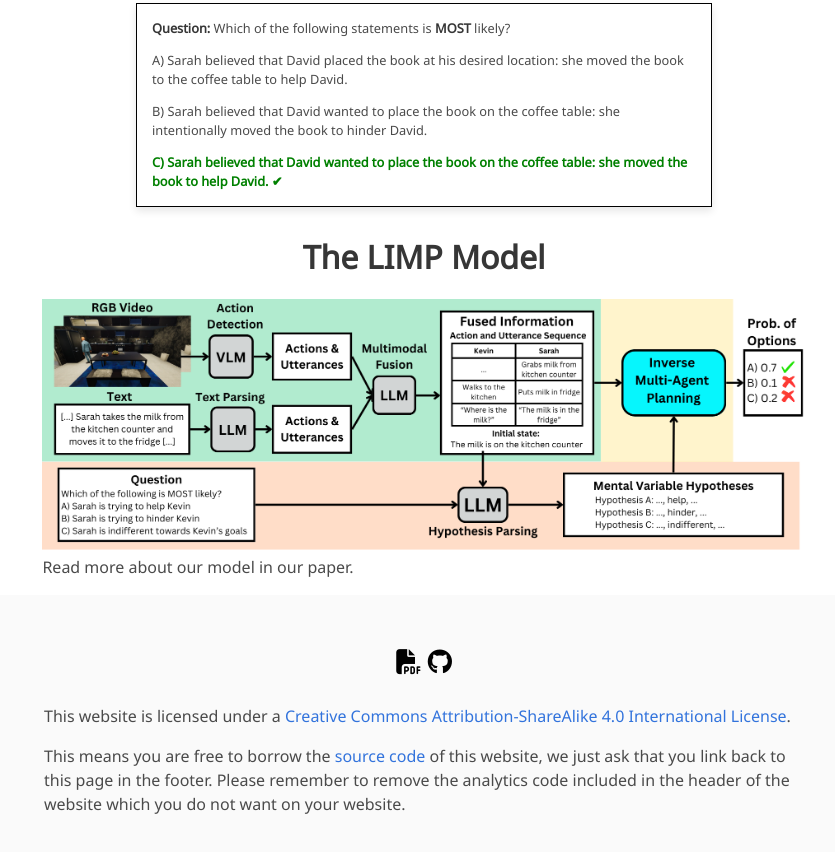
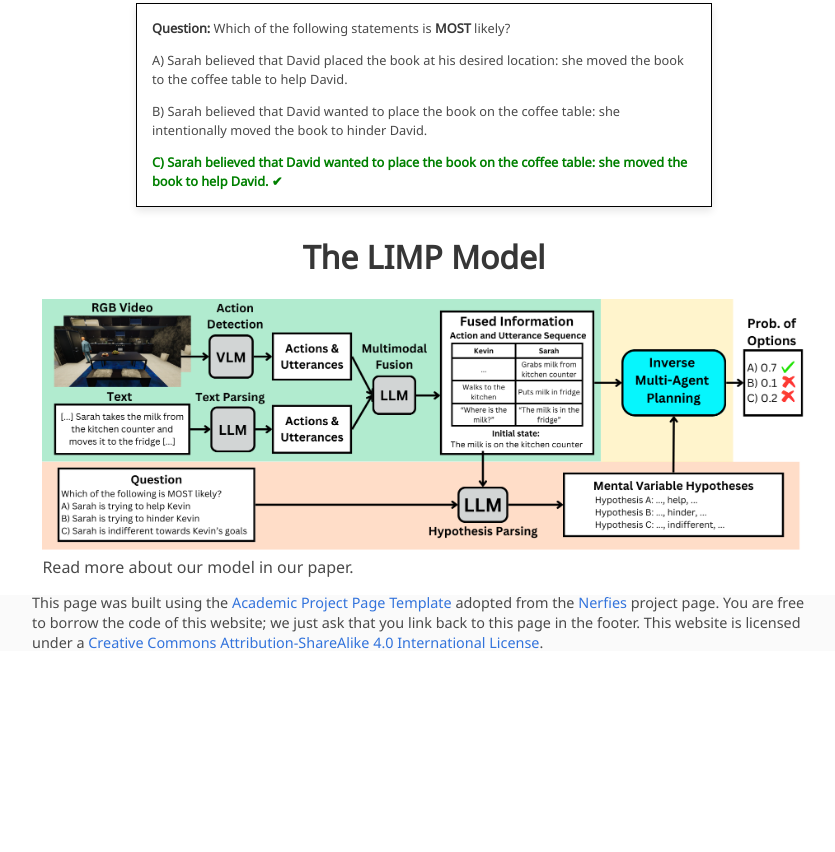
Before and after one commit to MichaelYesuyu/mumatom.github.io, a plain HTML site: page index.html in a window 1280 px wide. Shown: the part 2546-3398 px from the top of the page, without its empty margins (216-1051 px from the left). After the commit the page ends 3199 px from the top, so only its background shows below. Drawn offline with nearby package versions, Linux system fonts and the light colour scheme; a script that the page names is missing; some icons are missing; a web font is replaced by a local one.

Commit message:
Fix footer

```diff
--- a/index.html
+++ b/index.html
@@ -272,32 +272,18 @@
         <!--/ LIMP model -->
       </section>
 
-      <footer class="footer">
+      <footer class="footer" style="padding: 10px 0;">
         <div class="container">
-          <div class="content has-text-centered">
-            <a class="icon-link"
-               href="./static/videos/nerfies_paper.pdf">
-              <i class="fas fa-file-pdf"></i>
-            </a>
-            <a class="icon-link" href="https://github.com/keunhong" class="external-link" disabled>
-              <i class="fab fa-github"></i>
-            </a>
-          </div>
           <div class="columns is-centered">
-            <div class="column is-8">
-              <div class="content">
-                <p>
-                  This website is licensed under a <a rel="license"
-                                                      href="http://creativecommons.org/licenses/by-sa/4.0/">Creative
-                  Commons Attribution-ShareAlike 4.0 International License</a>.
+            <div class="column is-8" style="padding: 0;">
+              <div class="content" style="font-size: 0.9em; margin-bottom: 0;">
+
+                <p style="line-height: 1.4;">
+                  This page was built using the <a href="https://github.com/eliahuhorwitz/Academic-project-page-template" target="_blank">Academic Project Page Template</a> adopted from the <a href="https://nerfies.github.io" target="_blank">Nerfies</a> project page.
+                  You are free to borrow the code of this website; we just ask that you link back to this page in the footer.
+                  This website is licensed under a <a rel="license" href="http://creativecommons.org/licenses/by-sa/4.0/" target="_blank">Creative Commons Attribution-ShareAlike 4.0 International License</a>.
                 </p>
-                <p>
-                  This means you are free to borrow the <a
-                    href="https://github.com/nerfies/nerfies.github.io">source code</a> of this website,
-                  we just ask that you link back to this page in the footer.
-                  Please remember to remove the analytics code included in the header of the website which
-                  you do not want on your website.
-                </p>
+
               </div>
             </div>
           </div>
```
